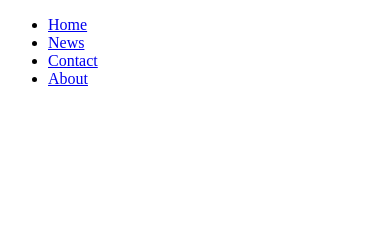
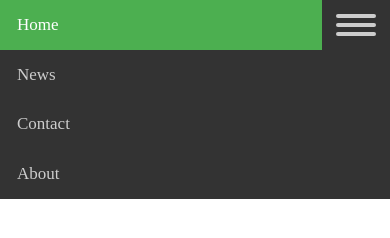
Before and after one commit to MamadouSy/doubleCommande, a plain HTML site: page index.html in a window 390 px wide. Drawn offline with Linux system fonts and the light colour scheme.

Commit message:
Build adaptive menu

```diff
--- a/index.html
+++ b/index.html
@@ -3,92 +3,132 @@
 	<head>
 		<title>Double Commande</title>
 		<style>
-		/* Add a black background color to the top navigation */
-		.topnav {
-		  background-color: #333;
+			:root {
+				--dark-gray: #333;
+				--dark-gray-hover: #555;
+				--light-gray: #cdcdcd;
+				--light-gray-hover: #ddd;
+
+				--nav-bar-bg: var(--dark-gray);
+				--nav-bar-color: var(--light-gray);
+				--nav-bar-bg-hover: var(--dark-gray-hover);
+				--nav-bar-color-hover: var(--light-gray-hover);
+				--nav-bar-bg-active: #4CAF50;
+				--nav-bar-color-active: #fff;
+				--nav-burger-bg: var(--light-gray);
+				--nav-burger-bg-hover: var(--light-gray-hover);
+
+				font-size: 16px;
+			}
+			html, body {
+				width: 100%;
+				height: 100%;
+				margin: 0;
+				padding: 0;
+			}
+			.top-nav {
+		  		background-color: var(--nav-bar-bg);
 		  		overflow: hidden;
+				display: flex;
+				flex-direction: row;
 			}
 
-		/* Style the links inside the navigation bar */
-		.topnav a {
-		  float: left;
-		  display: block;
-		  color: #f2f2f2;
-		  text-align: center;
-		  padding: 14px 16px;
-		  text-decoration: none;
-		  font-size: 17px;
+			.menu-container {
+				flex: 1;
 			}
 
-		/* Change the color of links on hover */
-		.topnav a:hover {
-		  background-color: #ddd;
-		  color: black;
+			.top-nav ul,
+			.tap-nav ul > li {
+				padding: 0;
+				margin: 0;
+				list-style: none;
 			}
 
-		/* Add an active class to highlight the current page */
-		.topnav a.active {
-		  background-color: #4CAF50;
-		  color: white;
+			.top-nav ul > li {
+				display: inline-block;
 			}
 
-		/* Hide the link that should open and close the topnav on small screens */
-		.topnav .icon {
-		  display: none;
+			.top-nav ul > li a {
+				display: block;
+				margin: 0;
+				color: var(--nav-bar-color);
+				text-decoration: none;
+				text-align: center;
+				font-size: 1.063rem;
+				padding: .8753em 1em;
 			}
+
+			.top-nav ul > li a:hover {
+				 background-color: var(--nav-bar-bg-hover);
+				 color: var(--nav-bar-color-hover);
+			}
+
+			.top-nav ul > li a.active {
+			  background-color: var(--nav-bar-bg-active);
+			  color: var(--nav-bar-color-active);
+			}
+
+			.top-nav .hamburger {
+				display: none; /* By default hide the hamburger icon*/
+			}
+
+			.hamburger {
+				padding-top: .875em;
+				padding-right: .875em;
+				padding-left: .875em;
+			}
+
+			.hamburger:hover {
+				background: var(--nav-bar-bg-hover);
+			}
+
+			.hamburger span	{
+			  display: block;
+			  width: 2.500rem;
+			  height: .250rem;
+			  margin-bottom: .313rem;
+			  border-radius: .188em;
+			  background: var(--nav-burger-bg);
+			}
+
+			.hamburger:hover span {
+				background: var(--nav-burger-bg-hover);
+			}
+
 		</style>
 		<style>
-		/* When the screen is less than 600 pixels wide, hide all links, except for the first one ("Home"). Show the link that contains should open and close the topnav (.icon) */
 		@media screen and (max-width: 600px) {
-		  .topnav a:not(:first-child) {display: none;}
-		  .topnav a.icon {
-		    float: right;
+		  .top-nav ul > li {
+			display: block;
+		  }
+		  .top-nav ul > li a {
+			text-align: left;
+		  }
+		  .top-nav .menu-container a:not(.active) {
+			/* display: none; */
+		   }
+		  .top-nav .hamburger {
 		    display: block;
 		  }
 		}
-
-		/* The "responsive" class is added to the topnav with JavaScript when the user clicks on the icon. This class makes the topnav look good on small screens (display the links vertically instead of horizontally) */
-		@media screen and (max-width: 600px) {
-		  .topnav.responsive {position: relative;}
-		  .topnav.responsive a.icon {
-		    position: absolute;
-		    right: 0;
-		    top: 0;
-		  }
-		  .topnav.responsive a {
-		    float: none;
-		    display: block;
-		    text-align: left;
-		  }
-		}
 		</style>
-		<script>
-		function myFunction() {
-		  var x = document.getElementById("myTopnav");
-		  if (x.className === "topnav") {
-		    x.className += " responsive";
-		  } else {
-		    x.className = "topnav";
-		  }nav
-		}
-		</script>
 	</head>
 	<body>
 
-		<nav role="navigation">
+		<nav class="top-nav" role="navigation">
+		 	<div class="menu-container">
 				<ul>
 					<li><a href="#home" class="active">Home</a></li>
 					<li><a href="#news">News</a></li>
 					<li><a href="#contact">Contact</a></li>
 					<li><a href="#about">About</a></li>
 				</ul>
-
-		  <div id="hamburger">
+		  	</div>
+			<a class="hamburger" href="#">
 				<span></span>
 				<span></span>
 				<span></span>
-		  </div>
+			</a>
 		</nav>
-
 	</body>
 </html>
```
Lines whose indentation alone changed are shown as unchanged.
